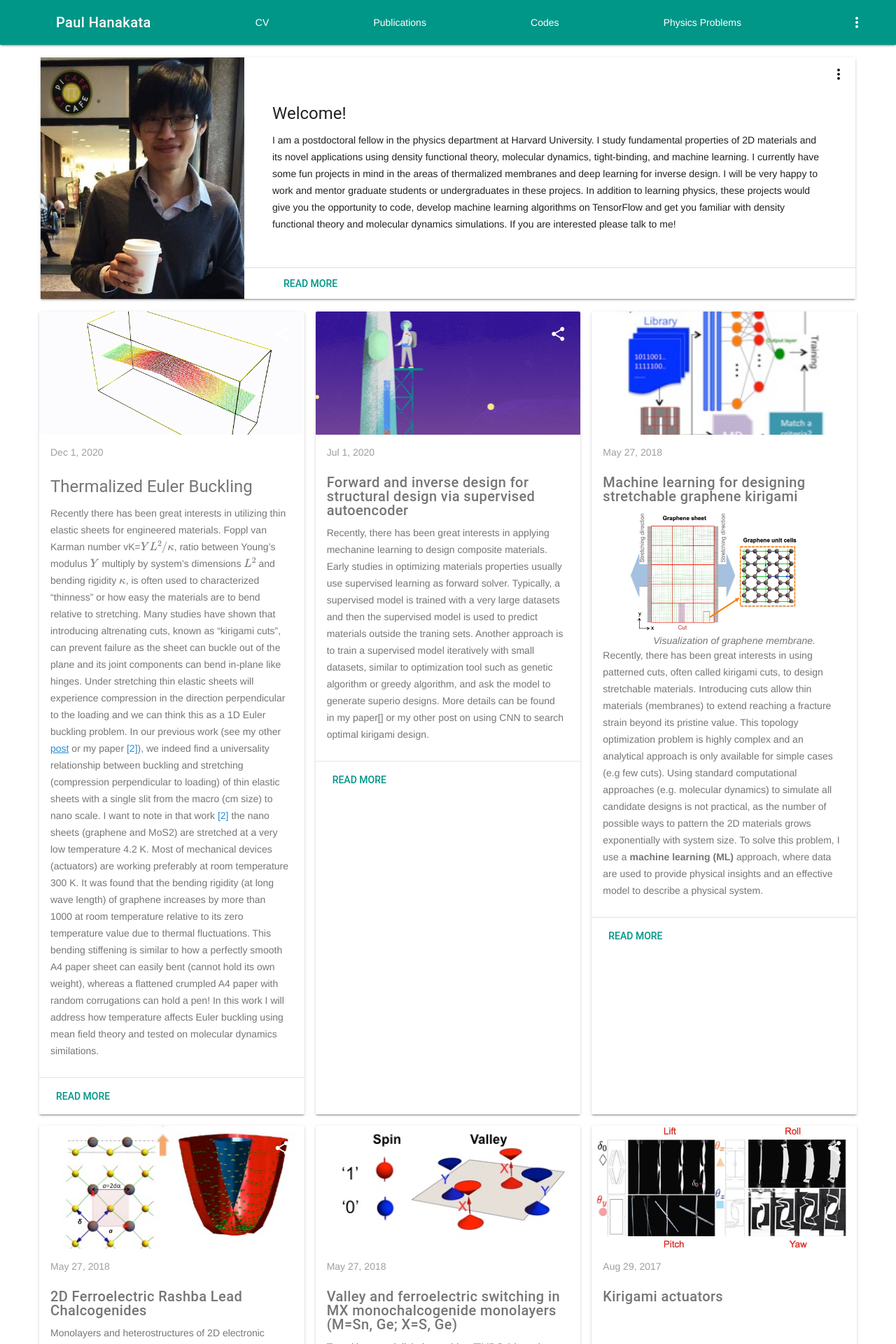
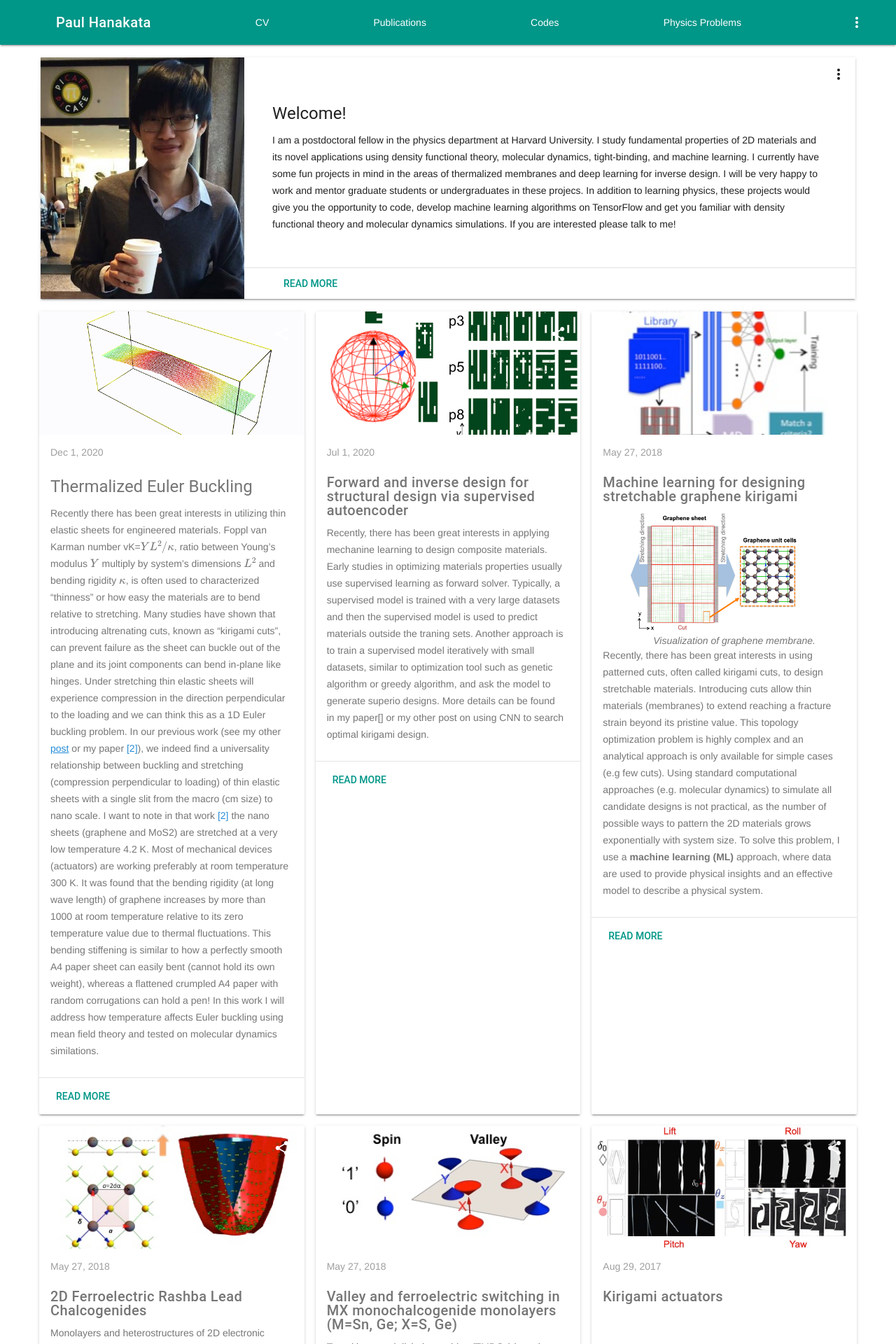
Before and after one commit to phanakata/phanakata.github.io, a Jekyll site: the page built from index.html, in a window 1280 px wide. Shown: the top 1920 px of the page at 70% size. Built offline with Jekyll 4.4.1, drawn with Linux system fonts in a browser that asks for light colours; formulas are drawn with MathJax 3.

Commit message:
add a new figure

```diff
--- a/_posts/2020-07-31-supervised-atoencoder.markdown
+++ b/_posts/2020-07-31-supervised-atoencoder.markdown
@@ -3,6 +3,7 @@ layout: post
 title:  ""
 date:   2020-07-01 11:00:01
 categories: machinelearning
+image: /img/sae_schematic.png
 author: Paul Hanakata
 ---
 ##### Forward and inverse design for structural design via supervised autoencoder
```
Also changed, not shown: img/sae_schematic.png (added).
